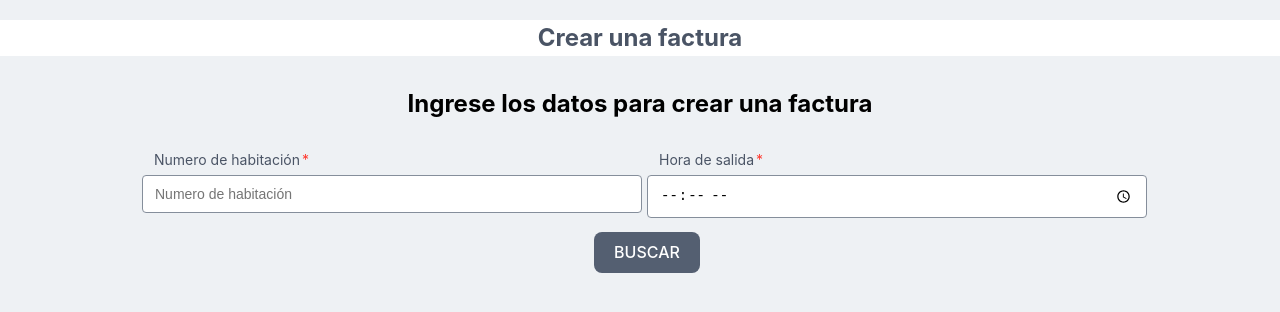
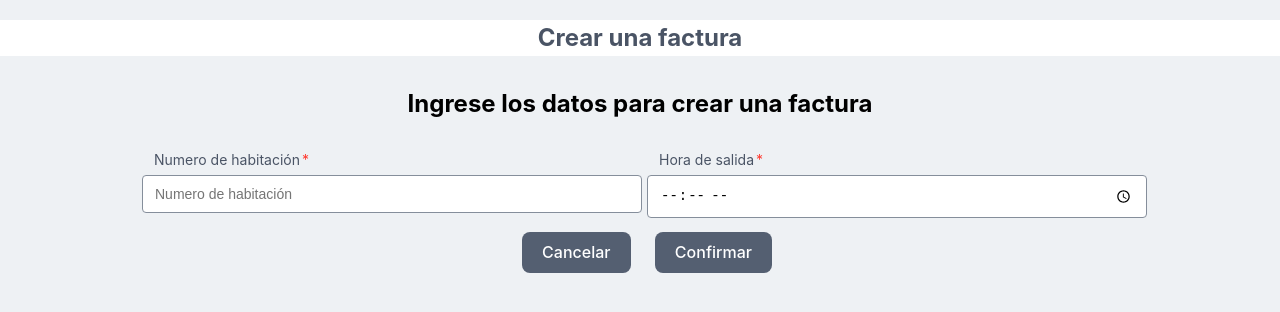
Before and after one commit to lumaglia/TP-DESO, a Next.js app in the folder frontend/: page /Factura/Crear in a window 1280 px wide. Shown: the top 312 px of the page. Built offline with nearby package versions, Linux system fonts and the light colour scheme.

Commit message:
feat(front): Agregado Boton de Cancelar y alerta al Primer Menu del CU07

```diff
--- a/frontend/app/Factura/Crear/page.tsx
+++ b/frontend/app/Factura/Crear/page.tsx
@@ -6,6 +6,7 @@ import { useForm } from 'react-hook-form'
 import Encabezado from '../../Encabezado'
 import Row from '../../Row'
 import Campo from '../../Campo'
+import { AlertaCancelar } from '../../Alertas.tsx'
 import { fieldTypes } from '../../../public/constants'
 import { useRouter, useSearchParams } from 'next/navigation'
 
@@ -51,6 +52,7 @@ export default function CrearFactura() {
     const router = useRouter();
     const form = useForm<FormFactura>()
     const {register, handleSubmit, formState: {errors}} = form;
+    const [ alertaCancelarOpen, setAlertaCancelarOpen] = useState(false);
     const [estadia, setEstadia] = useState<Estadia | null>(null)
     const [items, setItems] = useState<{
         id: number,
@@ -255,7 +257,8 @@ export default function CrearFactura() {
                         />
                     </Row>
                     <Row>
-                        <button type="submit" className="Button">BUSCAR</button>
+                        <button type='button' className='Button' onClick={() => setAlertaCancelarOpen(true)}>Cancelar</button>
+                        <button type="submit" className="Button">Confirmar</button>
                     </Row>
                 </form>
             )}
@@ -359,6 +362,7 @@ export default function CrearFactura() {
                     </div>
                 </div>
             )}
+            <AlertaCancelar open={alertaCancelarOpen} setOpen={setAlertaCancelarOpen} text='la facturación de estadía'/>
         </>
     );
 }
```
